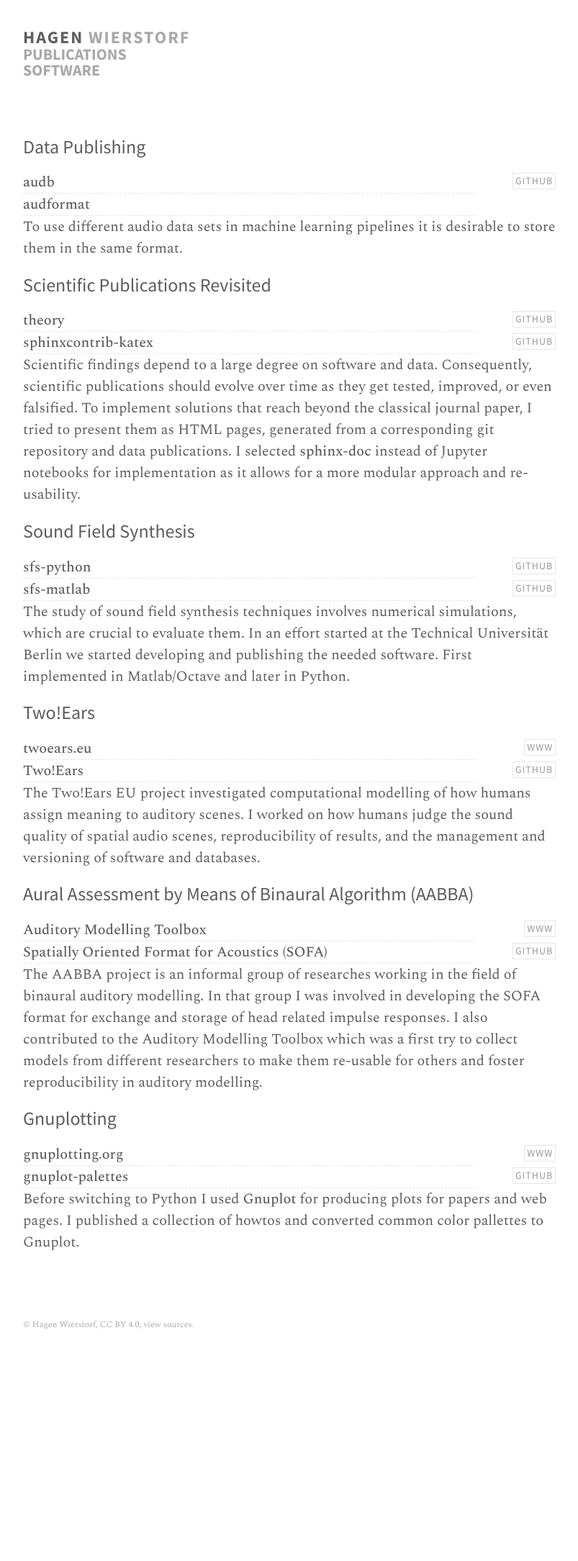
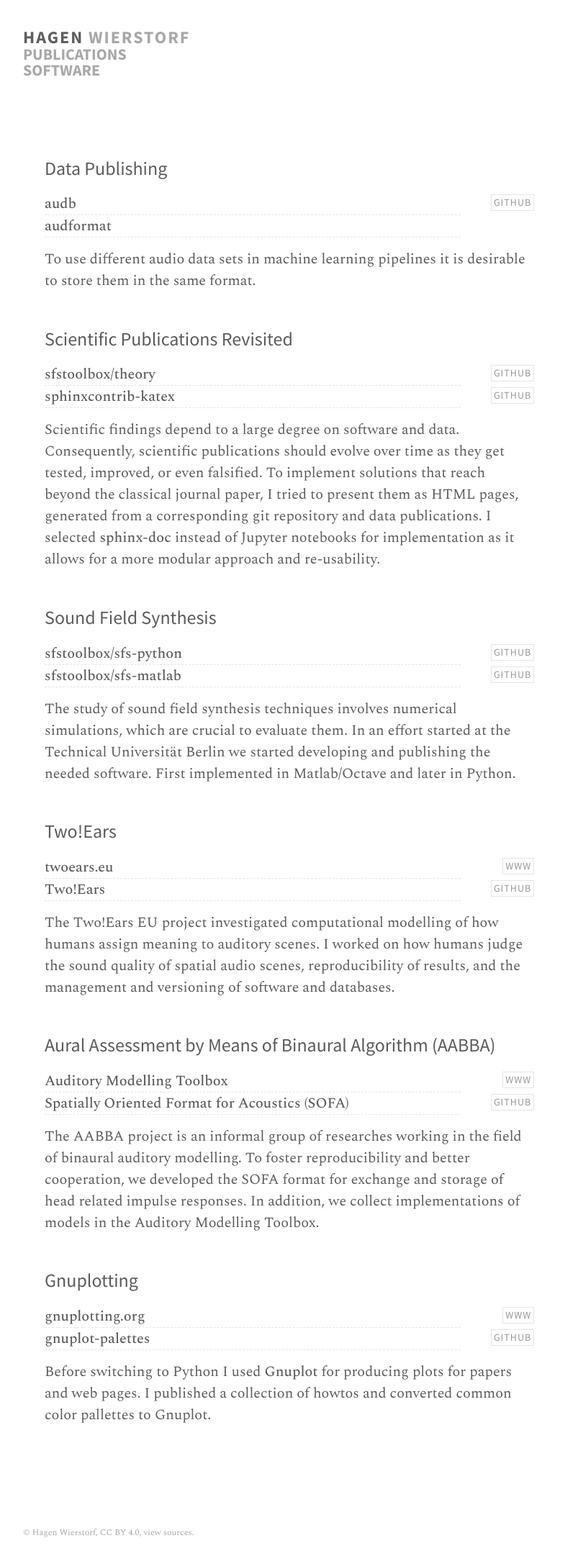
Before and after one commit to hagenw/hagenw.github.io, a Jekyll site: the page built from software.html, in a window 1280 px wide. Shown: the whole page at 72% size, without its empty margins (238-1041 px from the left). Built offline with Jekyll 4.4.1, drawn with Linux system fonts in a browser that asks for light colours; before the commit the page ends 1880 px from its top, so only the background shows below that.

Commit message:
Add CSS for software explanation

```diff
--- a/assets/scss/_layout.scss
+++ b/assets/scss/_layout.scss
@@ -45,6 +45,11 @@ hr {
   max-width: 800px;
   font-weight: normal;
   font-size: 20px;
+}
+
+.explanation {
+    padding-top: $small-spacing;
+    padding-bottom: $small-spacing;
 }
 
 .pull-left {
--- a/software.html
+++ b/software.html
@@ -7,6 +7,7 @@ permalink: /software/
 <div class="page container">
 
   <section>
+    <div class="container">
 
       <h2>Data Publishing</h2>
       <article class="post-item">
@@ -17,7 +18,7 @@ permalink: /software/
         <div class="article-title">
           <a href="https://audeering.github.io/audformat/">audformat</a>
         </div>
-      <div>
+        <div class="explanation">
           <p>
             To use different audio data sets in machine learning pipelines
             it is desirable to store them in the same format.
@@ -29,13 +30,13 @@ permalink: /software/
       <article class="post-item">
         <span class="post-meta date-label">GITHUB</span>
         <div class="article-title">
-        <a href="https://github.com/sfstoolbox/theory">theory</a>
+          <a href="https://github.com/sfstoolbox/theory">sfstoolbox/theory</a>
         </div>
         <span class="post-meta date-label">GITHUB</span>
         <div class="article-title">
           <a href="https://github.com/hagenw/sphinxcontrib-katex">sphinxcontrib-katex</a>
         </div>
-      <div>
+        <div class="explanation">
           <p>
             Scientific findings depend to a large
             degree on software and data.
@@ -61,13 +62,13 @@ permalink: /software/
       <article class="post-item">
         <span class="post-meta date-label">GITHUB</span>
         <div class="article-title">
-        <a href="https://github.com/sfstoolbox/sfs-python">sfs-python</a>
+          <a href="https://github.com/sfstoolbox/sfs-python">sfstoolbox/sfs-python</a>
         </div>
         <span class="post-meta date-label">GITHUB</span>
         <div class="article-title">
-        <a href="https://github.com/sfstoolbox/sfs-matlab">sfs-matlab</a>
+          <a href="https://github.com/sfstoolbox/sfs-matlab">sfstoolbox/sfs-matlab</a>
         </div>
-      <div>
+        <div class="explanation">
           <p>
             The study of sound field synthesis techniques
             involves numerical simulations,
@@ -92,7 +93,7 @@ permalink: /software/
         <div class="article-title">
           <a href="https://github.com/TWOEARS">Two!Ears</a>
         </div>
-      <div>
+        <div class="explanation">
           <p>
             The Two!Ears EU project
             investigated computational modelling
@@ -117,19 +118,18 @@ permalink: /software/
           <a href="https://github.com/sofacoustics/API_MO">Spatially Oriented Format for Acoustics
              (SOFA)</a>
         </div>
-      <div>
+        <div class="explanation">
           <p>
             The AABBA project is an informal group
             of researches working
             in the field of binaural auditory modelling.
-          In that group I was involved
-          in developing the SOFA format
+            To foster reproducibility
+            and better cooperation,
+            we developed the SOFA format
             for exchange and storage of head related impulse responses.
-          I also contributed to the Auditory Modelling Toolbox
-          which was a first try
-          to collect models from different researchers
-          to make them re-usable for others
-          and foster reproducibility in auditory modelling.
+            In addition,
+            we collect implementations of models
+            in the Auditory Modelling Toolbox.
           </p>
         </div>
       </article>
@@ -144,7 +144,7 @@ permalink: /software/
         <div class="article-title">
           <a href="https://github.com/Gnuplotting/gnuplot-palettes">gnuplot-palettes</a>
         </div>
-      <div>
+        <div class="explanation">
           <p>
             Before switching to Python I used
             <a href="https://gnuplot.org">Gnuplot</a>
@@ -157,7 +157,7 @@ permalink: /software/
         </div>
       </article>
 
-
+    </div>
   </section>
 
 </div>
```
Lines whose indentation alone changed are shown as unchanged.
